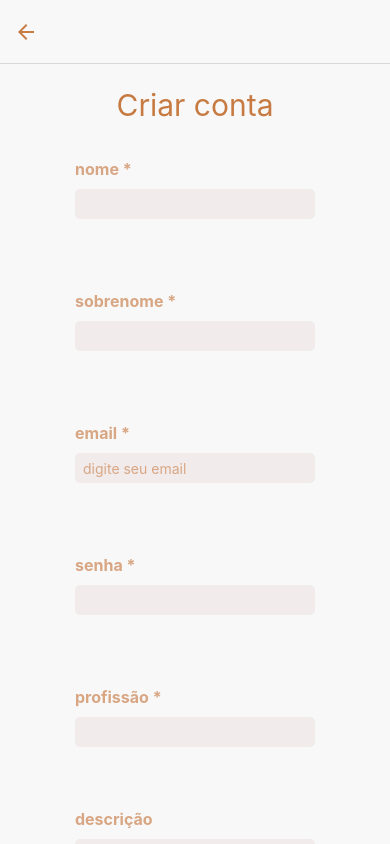
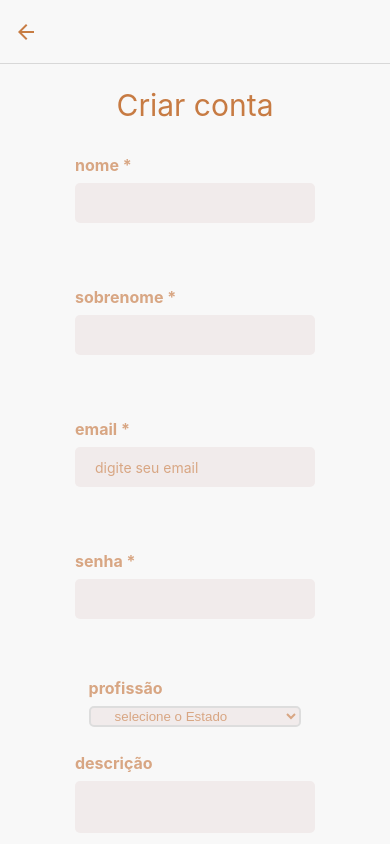
Before and after one commit to nattan447/Caregiver_expo, a React Native app: screen /Cadastrocuidador in a window 390 px wide. Built offline with nearby package versions, Linux system fonts and the light colour scheme.

Commit message:
concertei a lógica dos inputs sem atualização de estado

```diff
--- a/components/datascreenscuid/cadastrocuid.tsx
+++ b/components/datascreenscuid/cadastrocuid.tsx
@@ -10,7 +10,7 @@ import {
   TextInput,
   ScrollView,
 } from "react-native";
-import { useState, useEffect, useRef } from "react";
+import { useState, useEffect, useRef, useMemo } from "react";
 import { Authenticheadrs } from "../../desginscomponents/authenticheadrs";
 import { RootStackParamList } from "../../App";
 import { Btn } from "../../desginscomponents/authenticheadrs";
@@ -18,9 +18,10 @@ import homeloginscss from "../../estilos/homeloginscss";
 import { NativeStackNavigationProp } from "@react-navigation/native-stack";
 import React from "react";
 import { Picker } from "@react-native-picker/picker";
-
+import { Combobox } from "../../desginscomponents/inputs";
 import cadastro from "../../estilos/cadastro";
 import Inputs from "../../desginscomponents/inputs";
+import { validatePathConfig } from "@react-navigation/native";
 type HomeScreenNavigationProp = NativeStackNavigationProp<
   RootStackParamList,
   "Cadastrocuidador"
@@ -30,7 +31,9 @@ type Props = {
 };
 
 const Cadastrocuidador: React.FC<Props> = ({ navigation }) => {
-  let Datacuidador: (string | number)[][] = [];
+  let Datacuidador = useMemo((): (string | number)[][] => {
+    return [];
+  }, []);
   const Voltar = (): void => {
     navigation.navigate("Autenticacaocuid");
   };
@@ -46,6 +49,12 @@ const Cadastrocuidador: React.FC<Props> = ({ navigation }) => {
         // não tem dados
 
         Datacuidador.push(["nome", texto]);
+      }
+    } else {
+      const dataOBJ = Object.fromEntries(Datacuidador);
+      if (dataOBJ.nome) {
+        //tem dados
+        Datacuidador[indexatual] = ["nome", "false"];
       }
     }
   }
@@ -94,23 +103,23 @@ const Cadastrocuidador: React.FC<Props> = ({ navigation }) => {
       }
     }
   }
-  function handleprofissao(Profissao: string): void {
-    const indexatual = Datacuidador.findIndex(
-      (item) => item[0] === "profissao"
-    );
-    if (Profissao != "") {
-      const dataOBJ = Object.fromEntries(Datacuidador);
-      if (dataOBJ.profissao) {
-        //tem dados
+  // function handleprofissao(Profissao: string): void {
+  //   const indexatual = Datacuidador.findIndex(
+  //     (item) => item[0] === "profissao"
+  //   );
+  //   if (Profissao != "") {
+  //     const dataOBJ = Object.fromEntries(Datacuidador);
+  //     if (dataOBJ.profissao) {
+  //       //tem dados
 
-        Datacuidador[indexatual] = ["profissao", Profissao];
-      } else {
-        // não tem dados
+  //       Datacuidador[indexatual] = ["profissao", Profissao];
+  //     } else {
+  //       // não tem dados
 
-        Datacuidador.push(["profissao", Profissao]);
-      }
-    }
-  }
+  //       Datacuidador.push(["profissao", Profissao]);
+  //     }
+  //   }
+  // }
   function handledescricao(Descricao: string): void {
     const indexatual = Datacuidador.findIndex(
       (item) => item[0] === "descricao"
@@ -129,19 +138,49 @@ const Cadastrocuidador: React.FC<Props> = ({ navigation }) => {
     }
   }
 
+  //combobox
+
+  const [profissao, Setprofissao] = useState<string>("");
+  function handleprofissao(Profissao: string) {
+    Setprofissao(Profissao);
+    const indexatual = Datacuidador.findIndex(
+      (item) => item[0] === "profissao"
+    );
+    if (Profissao != null) {
+      const dataOBJ = Object.fromEntries(Datacuidador);
+      if (dataOBJ.profissao) {
+        //tem dados
+
+        Datacuidador[indexatual] = ["profissao", Profissao];
+      } else {
+        // não tem dados
+
+        Datacuidador.push(["profissao", Profissao]);
+      }
+    }
+  }
+
   // const Warnemail = useRef<string>("");
   const gosecondstep = (): void => {
     const regex = /^\w+([\.-]?\w+)*@\w+([\.-]?\w+)*(\.\w{2,3})+$/;
     const DatacuidadorObj = Object.fromEntries(Datacuidador);
-    const values = Object.values(DatacuidadorObj);
+    console.log(Datacuidador);
     if (Datacuidador.length === 6) {
-      if (regex.test(DatacuidadorObj.email)) {
-        navigation.navigate("Cadastrocuidador2", { DatacuidadorObj });
-      } else {
-        alert("digite o modelo de email certo");
-      }
+      if (
+        DatacuidadorObj.nome != "false" &&
+        DatacuidadorObj.sobrenome != "false" &&
+        DatacuidadorObj.senha != "false" &&
+        DatacuidadorObj.profissao != "false" &&
+        DatacuidadorObj.descricao != "false"
+      ) {
+        if (regex.test(DatacuidadorObj.email)) {
+          navigation.navigate("Cadastrocuidador2", { DatacuidadorObj });
+        } else {
+          alert("digite o modelo de email certo");
+        }
+      } else console.log("preencha todos os dados");
     } else {
-      alert("preencha todos os dados");
+      console.log("preencha todos os dados");
     }
   };
   return (
@@ -154,7 +193,7 @@ const Cadastrocuidador: React.FC<Props> = ({ navigation }) => {
           placeholder=""
           onchangevalue={handlenome}
           issenha={false}
-          tamanho={{ height: 30 }}
+          tamanho={{ height: 40 }}
           emailwarn=""
           type="default"
           length={40}
@@ -165,7 +204,7 @@ const Cadastrocuidador: React.FC<Props> = ({ navigation }) => {
           placeholder=""
           onchangevalue={handlesobrenome}
           issenha={false}
-          tamanho={{ height: 30 }}
+          tamanho={{ height: 40 }}
           emailwarn=""
           type="default"
           length={40}
@@ -177,7 +216,7 @@ const Cadastrocuidador: React.FC<Props> = ({ navigation }) => {
           placeholder={"digite seu email"}
           onchangevalue={handleemail}
           issenha={false}
-          tamanho={{ height: 30 }}
+          tamanho={{ height: 40 }}
           emailwarn={"nada"}
           type="default"
           length={30}
@@ -188,21 +227,17 @@ const Cadastrocuidador: React.FC<Props> = ({ navigation }) => {
           placeholder=""
           onchangevalue={handlesenha}
           issenha={true}
-          tamanho={{ height: 30 }}
+          tamanho={{ height: 40 }}
           emailwarn=""
           type="default"
           length={10}
         />
-        <Inputs
-          value={"nada"}
-          nometxt="profissão *"
-          placeholder=""
-          onchangevalue={handleprofissao}
-          issenha={false}
-          tamanho={{ height: 30 }}
-          emailwarn=""
-          type="default"
-          length={20}
+
+        <Combobox
+          textabove="profissão"
+          initialvalue={profissao}
+          onchange={handleprofissao}
+          arrayvalues={["seguranca", "jogador"]}
         />
         <Inputs
           value={"nada"}
@@ -210,10 +245,10 @@ const Cadastrocuidador: React.FC<Props> = ({ navigation }) => {
           placeholder=""
           onchangevalue={handledescricao}
           issenha={false}
-          tamanho={{ height: 90 }}
+          tamanho={{ height: 120 }}
           emailwarn=""
           type="default"
-          length={80}
+          length={100}
         />
         <Btn
           cor="#F1EBEB"
@@ -221,7 +256,7 @@ const Cadastrocuidador: React.FC<Props> = ({ navigation }) => {
           txtcor="#C77B43"
           pres={gosecondstep}
           fontsize={16}
-          altura={32}
+          altura={40}
           largura={200}
         />
       </ScrollView>
--- a/components/datascreenscuid/cadastrocuid2.tsx
+++ b/components/datascreenscuid/cadastrocuid2.tsx
@@ -147,7 +147,7 @@ const Cadastrocuidador2: React.FC<Props> = ({ navigation, route }: Props) => {
           value={""}
           onchangevalue={handlecpf}
           issenha={false}
-          tamanho={{ height: 30 }}
+          tamanho={{ height: 40 }}
           emailwarn=""
           type="numeric"
           length={11}
@@ -162,7 +162,7 @@ const Cadastrocuidador2: React.FC<Props> = ({ navigation, route }: Props) => {
           style={[
             styles.input,
             {
-              height: 34,
+              height: 40,
               borderBottomWidth: 2,
               borderColor: "#dddddd",
               marginTop: 10,
@@ -182,7 +182,7 @@ const Cadastrocuidador2: React.FC<Props> = ({ navigation, route }: Props) => {
           txtcor="#C77B43"
           pres={gothrirdstep}
           fontsize={16}
-          altura={32}
+          altura={40}
           largura={100}
         />
       </View>
--- a/components/datascreenscuid/entrada/entrarcuid.tsx
+++ b/components/datascreenscuid/entrada/entrarcuid.tsx
@@ -51,7 +51,7 @@ const Entrarcuidador: React.FC<Props> = ({ navigation }) => {
     <SafeAreaView style={homeloginscss.container}>
       <StatusBar hidden={true}></StatusBar>
       <Authenticheadrs
-        arrowimg={require("../../../assets/arrowhead.png")}
+        arrowimg={require("../../../assets/arrowheadleft.png")}
         imgheader={require("../../../assets/loginimage2.png")}
         headertxt="Entrar como cuidador"
         trocarmodo={irpaginacuidador}
@@ -67,7 +67,7 @@ const Entrarcuidador: React.FC<Props> = ({ navigation }) => {
           placeholder=""
           issenha={false}
           onchangevalue={handleEmail}
-          tamanho={{ height: 30 }}
+          tamanho={{ height: 40 }}
           emailwarn=""
           type="default"
           length={40}
@@ -78,7 +78,7 @@ const Entrarcuidador: React.FC<Props> = ({ navigation }) => {
           placeholder=""
           onchangevalue={handleSenha}
           issenha={true}
-          tamanho={{ height: 30 }}
+          tamanho={{ height: 40 }}
           emailwarn=""
           type="numeric"
           length={40}
--- a/components/homecuid/homecuid.tsx
+++ b/components/homecuid/homecuid.tsx
@@ -47,7 +47,11 @@ const Homecuid: React.FC<PropsHome> = ({ route }) => {
 
       <View style={homesty.main}>
         <Image
-          source={{ uri: cuidadordataState?.profileimg }}
+          source={
+            cuidadordataState?.profileimg
+              ? { uri: cuidadordataState?.profileimg }
+              : require("../../assets/user.png")
+          }
           style={{ height: 90, width: 90, borderRadius: 50 }}
         />
         <Text style={homesty.mainusername}>{cuidadordataState?.nome}</Text>
--- a/components/homecuid/homenavigator.tsx
+++ b/components/homecuid/homenavigator.tsx
@@ -55,7 +55,7 @@ const Homenavigator: React.FC<Props> = ({ route }) => {
         SetCuidadordata(cuidadordata);
       }
     }
-  }, [route.params]);
+  }, []);
   return (
     <View style={{ backgroundColor: "#F8F8F8", flex: 1 }}>
       <Caredatacontext.Provider value={cuidadordataState}>
--- a/desginscomponents/inputs.tsx
+++ b/desginscomponents/inputs.tsx
@@ -80,7 +80,7 @@ export const Combobox: React.FC<comboxpropsInterface> = (props) => {
         {props.textabove}
       </Text>
       <Picker
-        placeholder="sexo"
+        placeholder="selecione o Estado"
         selectedValue={props.initialvalue}
         style={[
           styles.input,
@@ -118,12 +118,13 @@ export const styles = StyleSheet.create({
     borderRadius: 5,
     width: 240,
     color: "#D8A683",
-    paddingLeft: 8,
+    paddingLeft: 20,
     zIndex: 1,
     position: "relative",
+    minWidth: 6,
   },
   txt: {
-    marginBottom: 10,
+    marginBottom: 8,
     color: "#D8A683",
     fontSize: 16,
     fontWeight: "bold",
```
Also changed, not shown: components/datascreenscuid/cadastrocuid3.tsx (+5 -5 lines).
